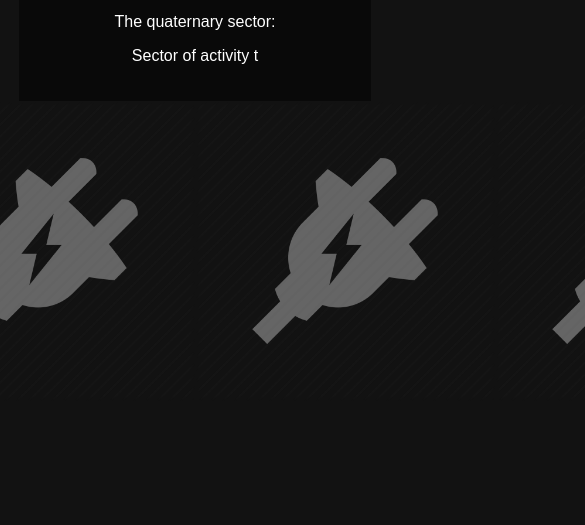
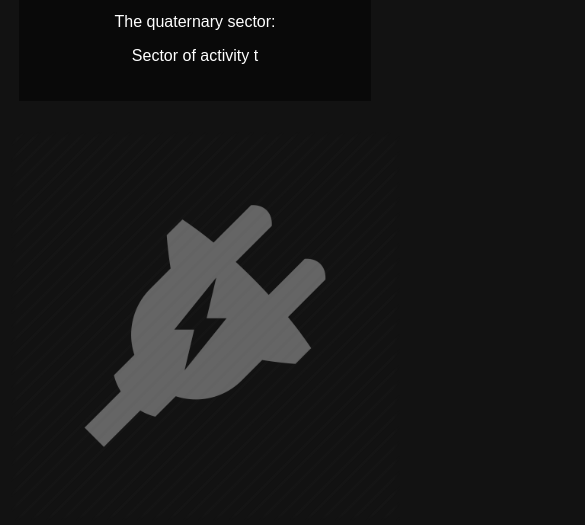
Before and after one commit to LTinformatique/LTinformatique.github.io, a plain HTML site: page index.html in a window 390 px wide. Shown: the part 319-844 px from the top of the page, 585 px wide, since content can reach past the window. Drawn offline with Linux system fonts and the light colour scheme.

Commit message:
Update index.html

```diff
--- a/index.html
+++ b/index.html
@@ -78,15 +78,31 @@
 
         .carousel {
             display: flex;
+            flex-wrap: wrap;
             justify-content: center;
             align-items: center;
-            height: 300px;
+            height: auto;
+            max-width: 100%;
+            margin-top: 20px;
         }
 
         .carousel img {
             max-width: 100%;
-            max-height: 100%;
+            height: auto;
             object-fit: contain;
+            margin: 10px;
+            max-height: 300px;
+        }
+
+        @media screen and (max-width: 768px) {
+            .carousel {
+                flex-direction: column;
+            }
+
+            .carousel img {
+                max-width: 100%;
+                max-height: none;
+            }
         }
 
         .hidden {
```
